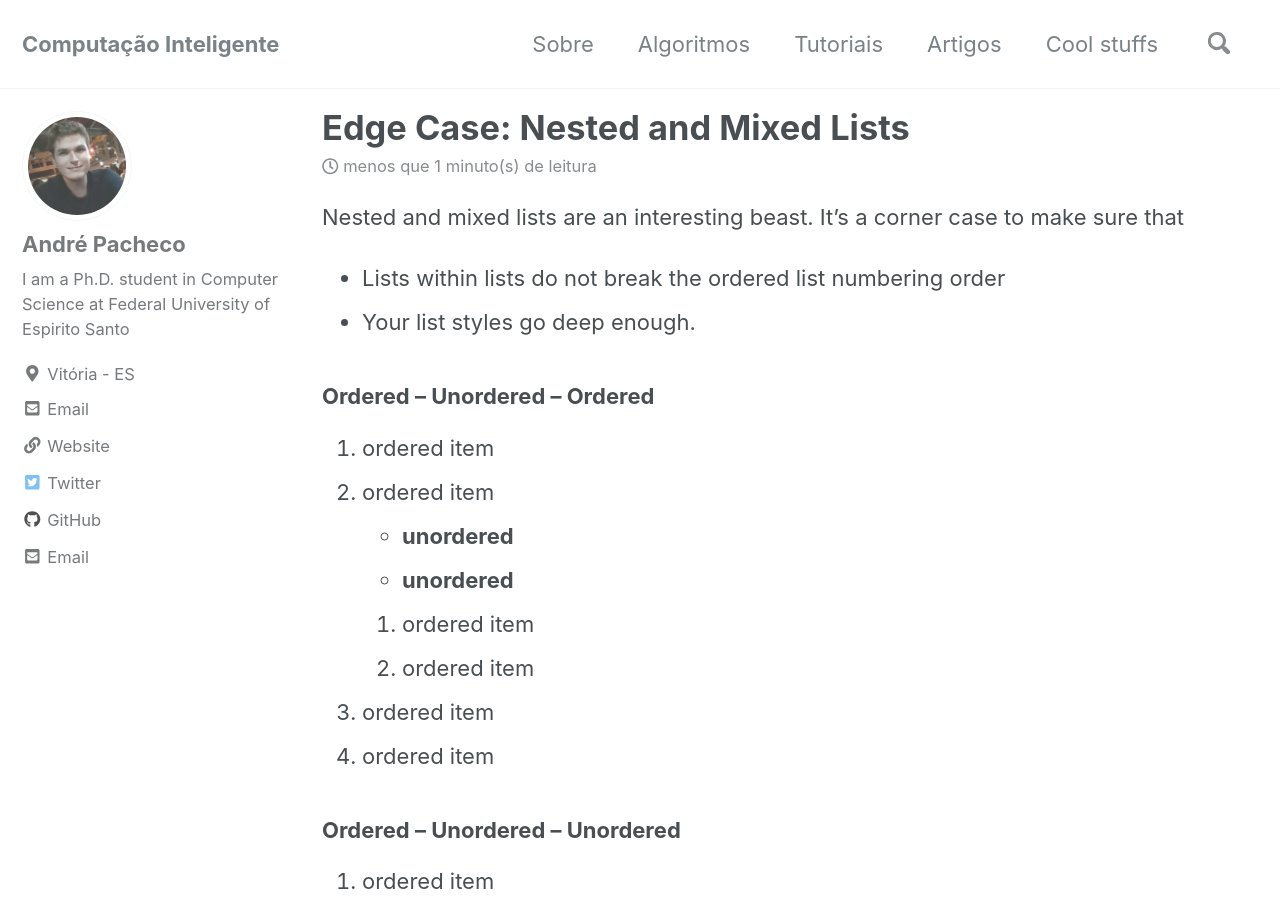
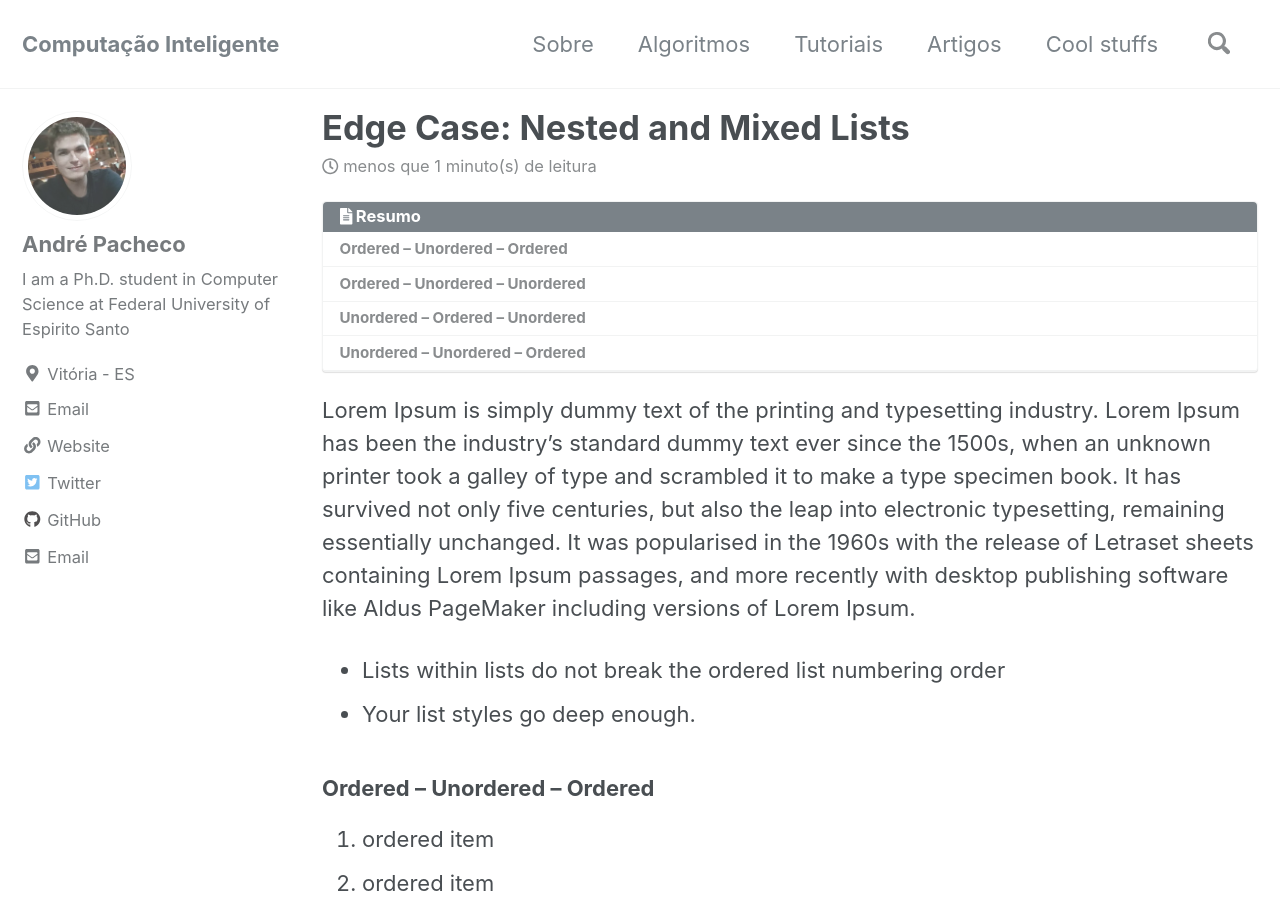
Before and after one commit to compintel/compintel.github.io, a Jekyll site: the page built from _posts/2018-11-29-post-teste.md, in a window 1280 px wide and 900 px high. Built offline with Jekyll 4.4.1, drawn with Linux system fonts in a browser that asks for light colours; cached includes are drawn as plain includes; nearby versions of some CDN libraries; comment, search, counter and statistics services are not loaded; some of the changed text lies outside the part shown.

```diff
--- a/_config.yml
+++ b/_config.yml
@@ -10,8 +10,8 @@
 # Review documentation to determine if you should use `theme` or `remote_theme`
 # https://mmistakes.github.io/minimal-mistakes/docs/quick-start-guide/#installing-the-theme
 
-theme                  : "minimal-mistakes-jekyll"
-# remote_theme           : "mmistakes/minimal-mistakes"
+#theme                  : "minimal-mistakes-jekyll"
+remote_theme           : "mmistakes/minimal-mistakes"
 minimal_mistakes_skin    : "default" # "air", "aqua", "contrast", "dark", "dirt", "neon", "mint", "plum", "sunrise"
 
 # Site Settings
@@ -27,9 +27,9 @@ teaser                   : assets/img/capas/machine_learning_a1.png # path of fa
 # breadcrumbs            : false # true, false (default)
 words_per_minute         : 200
 comments:
-  provider               : # false (default), "disqus", "discourse", "facebook", "google-plus", "staticman", "staticman_v2" "custom"
+  provider               : "disqus" # false (default), "disqus", "discourse", "facebook", "google-plus", "staticman", "staticman_v2" "custom"
   disqus:
-    shortname            : # computacaointeligente   https://help.disqus.com/customer/portal/articles/466208-what-s-a-shortname-
+    shortname            : "computacaointeligente" #   https://help.disqus.com/customer/portal/articles/466208-what-s-a-shortname-
   discourse:
     server               : # https://meta.discourse.org/t/embedding-discourse-comments-via-javascript/31963 , e.g.: meta.discourse.org
   facebook:
@@ -285,7 +285,10 @@ defaults:
       layout: single
       author_profile: true
       read_time: true
-      comments: # true
+      comments: true
       share: true
       related: true
       classes: wide
+      toc: true
+      toc_label: "Resumo"
+      toc_icon: "file-alt"
--- a/_includes/post_pagination.html
+++ b/_includes/post_pagination.html
@@ -1,3 +1,5 @@
+<!--
+
 {% if page.previous or page.next %}
   <nav class="pagination">
     {% if page.previous %}
@@ -12,3 +14,5 @@
     {% endif %}
   </nav>
 {% endif %}
+
+-->
--- a/_posts/2018-11-29-post-teste.md
+++ b/_posts/2018-11-29-post-teste.md
@@ -10,7 +10,7 @@ tags:
   - markup
 ---
 
-Nested and mixed lists are an interesting beast. It's a corner case to make sure that
+Lorem Ipsum is simply dummy text of the printing and typesetting industry. Lorem Ipsum has been the industry's standard dummy text ever since the 1500s, when an unknown printer took a galley of type and scrambled it to make a type specimen book. It has survived not only five centuries, but also the leap into electronic typesetting, remaining essentially unchanged. It was popularised in the 1960s with the release of Letraset sheets containing Lorem Ipsum passages, and more recently with desktop publishing software like Aldus PageMaker including versions of Lorem Ipsum.
 
 * Lists within lists do not break the ordered list numbering order
 * Your list styles go deep enough.
--- /dev/null
+++ b/blog/index.html
@@ -0,0 +1,6 @@
+---
+layout: home
+classes: wide
+---
+
+<h1> Confira as postagens mais recentes do blog: </h1>
```
Also changed, not shown: _pages/sitemap.md (added, +35 -0 lines), blog/index.md (deleted, +0 -4 lines).
